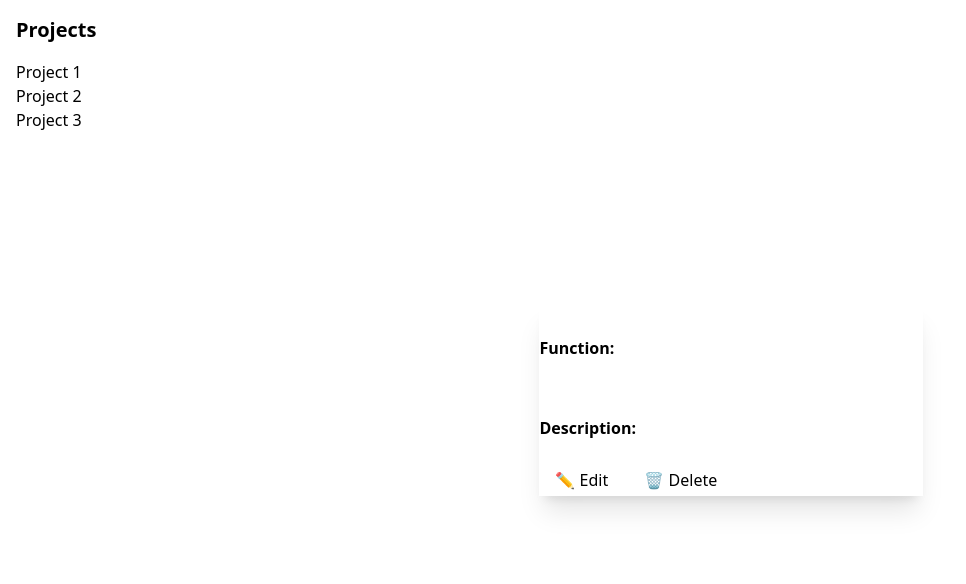
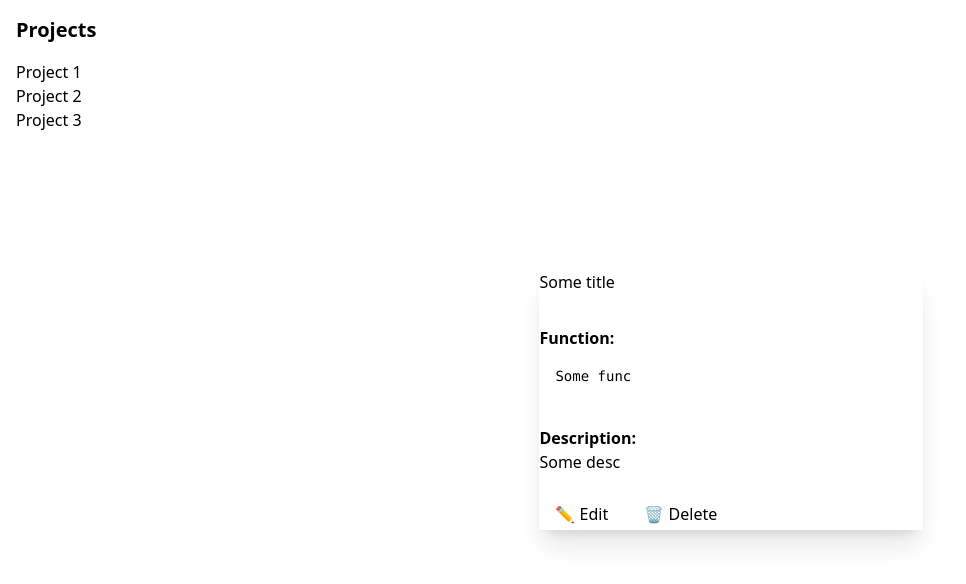
Before and after one commit to YHWHinme/KnowledgeCardv2, a SvelteKit app: page / in a window 1280 px wide. Shown: the top 584 px of the page, without its empty margins (0-966 px from the left). Built offline with nearby package versions, Linux system fonts and the light colour scheme.

Commit message:
Redefined outline for routing

```diff
--- a/src/routes/+page.svelte
+++ b/src/routes/+page.svelte
@@ -15,7 +15,11 @@
 </script>
 
 <main class="flex justify-center items-center min-h-screen">
-	<CardModal />
+	<CardModal
+		task_title={"Some title"}
+		func={"Some func"}
+		description={"Some desc"}
+	/>
 	<!-- <Card -->
 	<!-- 	task_title="Sample Task" -->
 	<!-- 	description="This is a sample description" -->
--- /dev/null
+++ b/src/routes/[productId]/+page.svelte
@@ -0,0 +1,4 @@
+<script lang="ts">
+</script>
+
+<div>Hello</div>
--- a/src/routes/[productId]/projects/+page.svelte
+++ /dev/null
@@ -1,7 +0,0 @@
-<script lang="ts">
-    import Card from "$lib/components/Card.svelte";
-</script>
-
-<div>
-	<Card task_title={"Some title"}  func={"Some function"}/>
-</div>
--- /dev/null
+++ b/src/routes/projects/+page.svelte
@@ -0,0 +1,7 @@
+<script lang="ts">
+	import Card from "$lib/components/Card.svelte";
+</script>
+
+<div>
+	<Card task_title={"Some title"} func={"Some function"} />
+</div>
```
